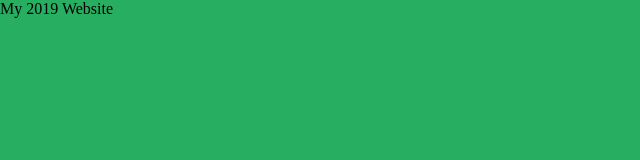
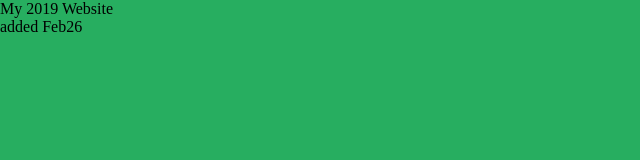
Before and after one commit to lyle2019/hello-world, a plain HTML site: page index.html in a window 1280 px wide. Shown: the full height of the page, 0-640 px from the left. Drawn offline with Linux system fonts and the light colour scheme.

Commit message:
new day new entry

```diff
--- a/index.html
+++ b/index.html
@@ -9,7 +9,8 @@
     <link rel="stylesheet" href="css/styles.css">
 </head>
 <body id="container">
-My 2019 Website
+        My 2019 Website
+<p>added Feb26</p>
 
 </body><!-- END OF CONTAINER -->
 </html>
```
